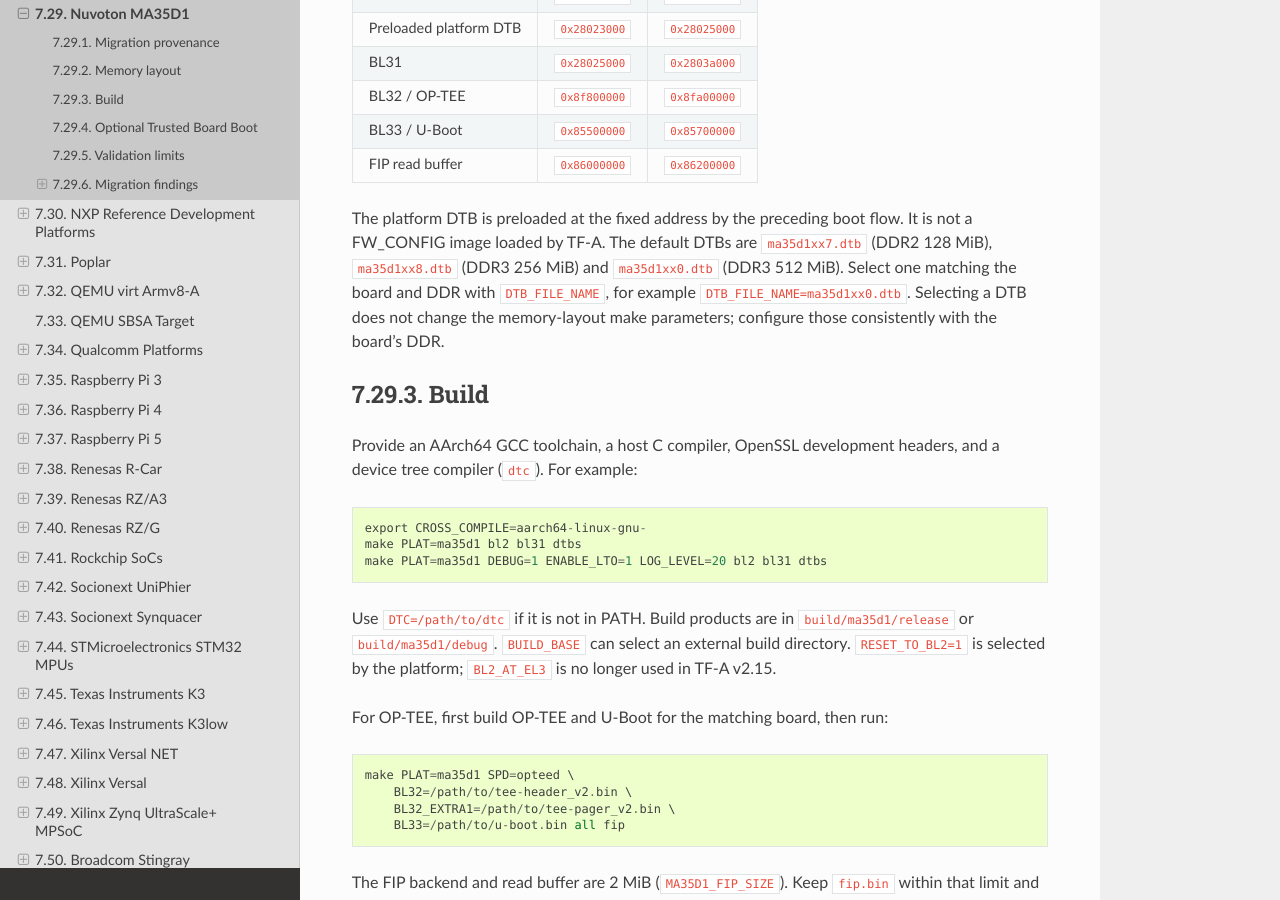
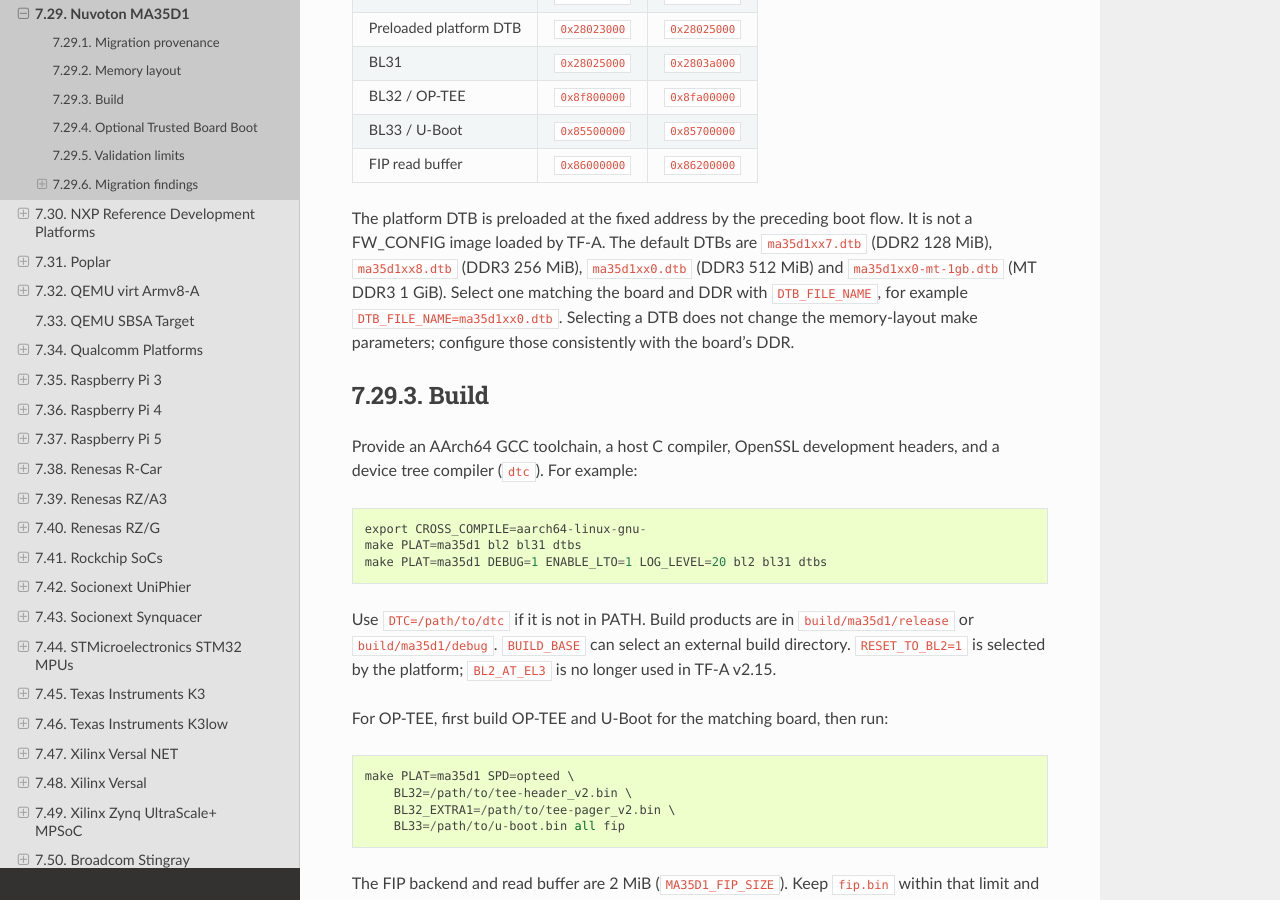
Before and after one commit to ychuang3/MA35D1_tfa-a-nvt, a Sphinx documentation site: the page built from docs/plat/ma35d1.rst, in a window 1280 px wide and 900 px high, scrolled down 757 px. Built offline with Sphinx 7.4.7 and the Read the Docs theme 2.0.0, drawn with Linux system fonts in a browser that asks for light colours; pages that are not in the unit, such as notebooks, are missing from menus.

```diff
--- a/docs/plat/ma35d1.rst
+++ b/docs/plat/ma35d1.rst
@@ -37,8 +37,9 @@ FIP read buffer           ``0x86000000``          ``0x86200000``
 
 The platform DTB is preloaded at the fixed address by the preceding boot
 flow. It is not a FW_CONFIG image loaded by TF-A. The default DTBs are
-``ma35d1xx7.dtb`` (DDR2 128 MiB), ``ma35d1xx8.dtb`` (DDR3 256 MiB) and
-``ma35d1xx0.dtb`` (DDR3 512 MiB). Select one matching the board and DDR with
+``ma35d1xx7.dtb`` (DDR2 128 MiB), ``ma35d1xx8.dtb`` (DDR3 256 MiB),
+``ma35d1xx0.dtb`` (DDR3 512 MiB) and ``ma35d1xx0-mt-1gb.dtb`` (MT DDR3 1 GiB).
+Select one matching the board and DDR with
 ``DTB_FILE_NAME``, for example ``DTB_FILE_NAME=ma35d1xx0.dtb``. Selecting a
 DTB does not change the memory-layout make parameters; configure those
 consistently with the board's DDR.
```
Also changed, not shown: 2 other files.
